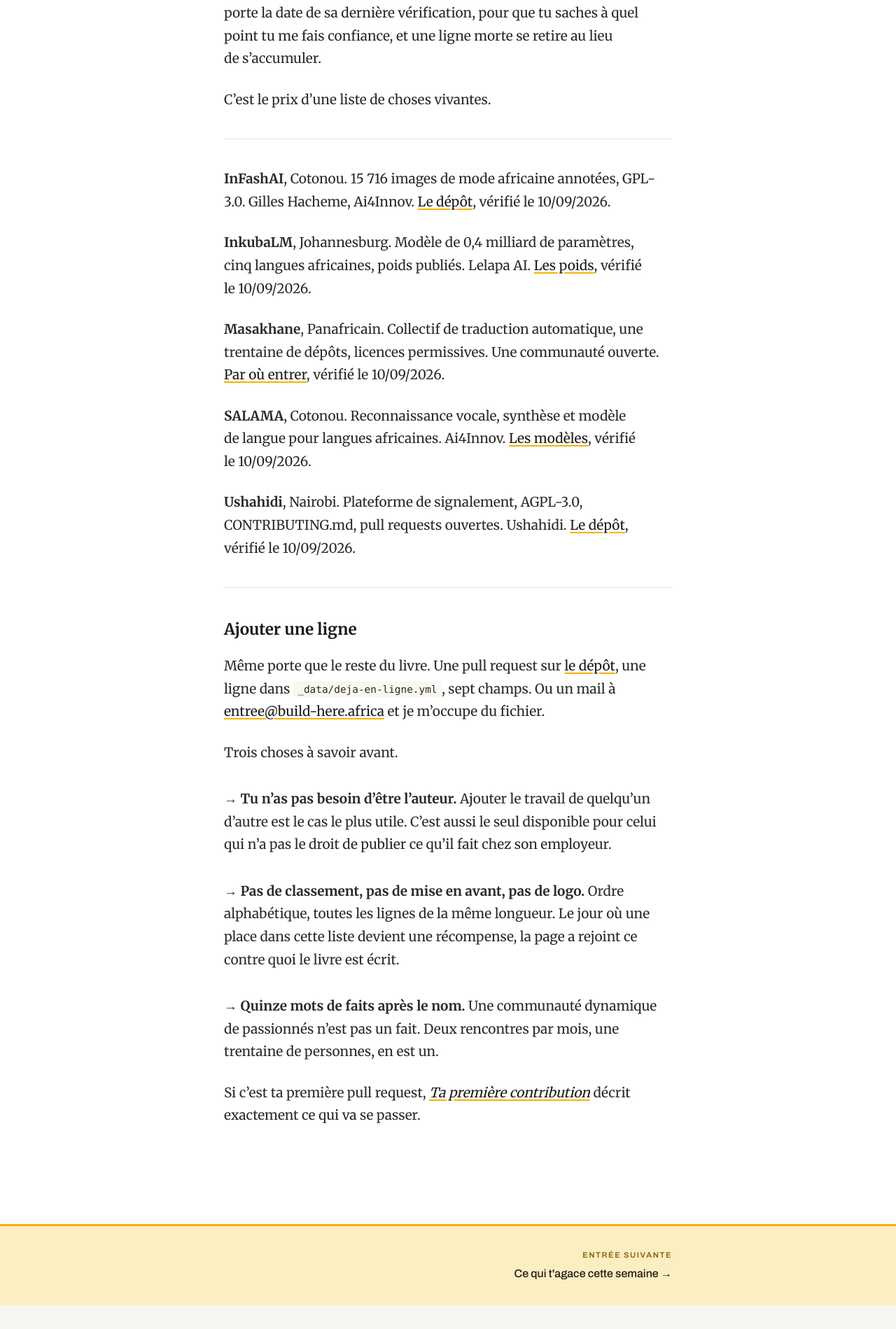
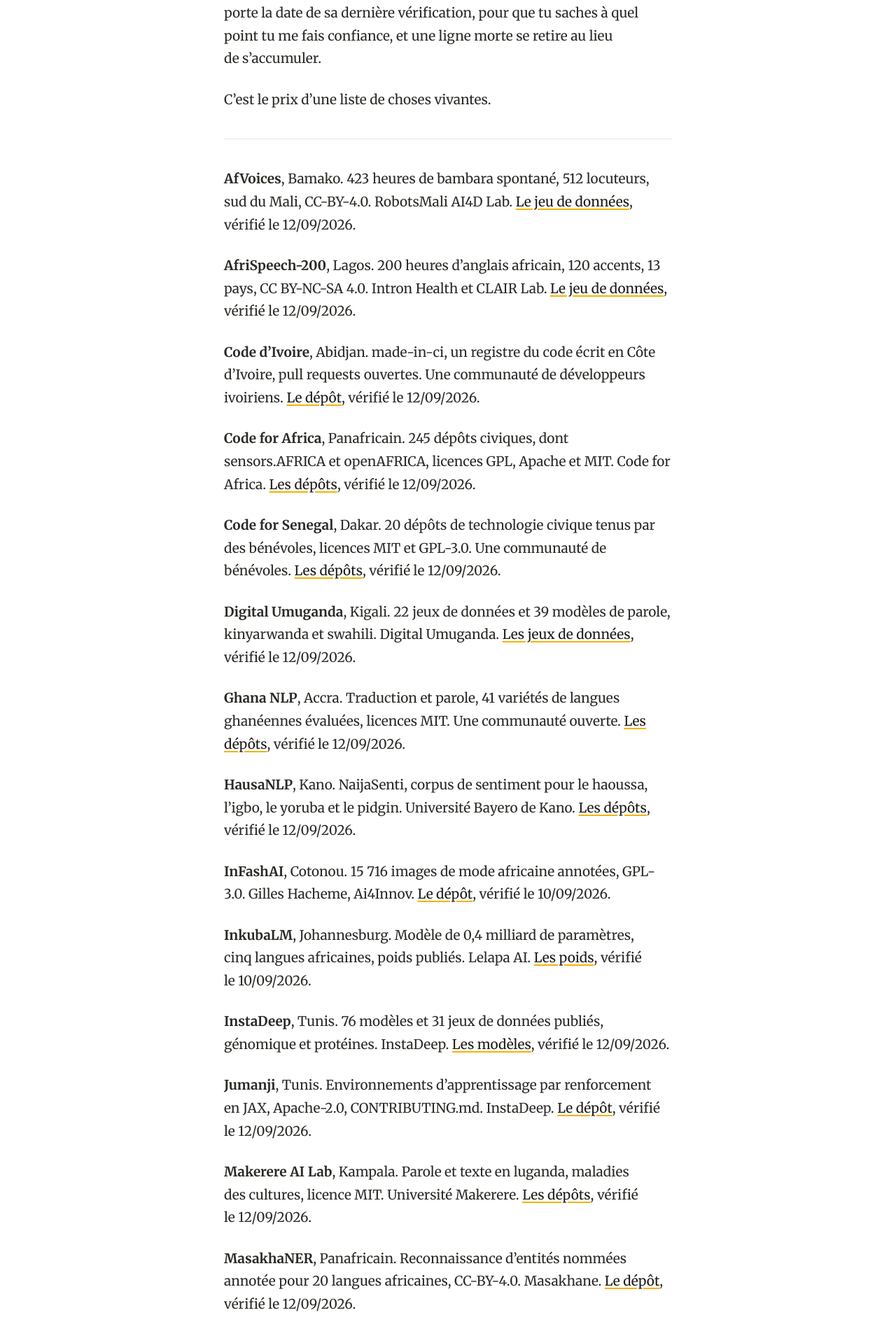
Before and after one commit to luuuc/build-here-book, a Jekyll site: the page built from _chapters/a4-deja-en-ligne.md, in a window 1280 px wide. Shown: the part 1617-3516 px from the top of the page at 70% size. Built offline with Jekyll 4.4.1, drawn with Linux system fonts in a browser that asks for light colours; some of the changed text lies outside the part shown.

Commit message:
docs(chapters): Déjà en ligne passe de cinq à vingt portes
Quinze dépôts, jeux de données et modèles ouverts, de Bamako à Kampala.
Chaque lien a été ouvert et vérifié le jour de l'ajout.

La règle d'admission ne bouge pas. Un inconnu peut en faire quelque chose
ce soir, sans permission et sans introduction.

```diff
--- a/_data/deja-en-ligne.yml
+++ b/_data/deja-en-ligne.yml
@@ -57,6 +57,126 @@
   lien: https://github.com/ushahidi/platform
   verifie: 2026-09-10
 
+- nom: AfriSpeech-200
+  lieu: Lagos
+  fait: "200 heures d'anglais africain, 120 accents, 13 pays, CC BY-NC-SA 4.0"
+  par: Intron Health et CLAIR Lab
+  porte: Le jeu de données
+  lien: https://huggingface.co/datasets/intronhealth/afrispeech-200
+  verifie: 2026-09-12
+
+- nom: AfVoices
+  lieu: Bamako
+  fait: "423 heures de bambara spontané, 512 locuteurs, sud du Mali, CC-BY-4.0"
+  par: RobotsMali AI4D Lab
+  porte: Le jeu de données
+  lien: https://huggingface.co/datasets/RobotsMali/afvoices
+  verifie: 2026-09-12
+
+- nom: Code d'Ivoire
+  lieu: Abidjan
+  fait: "made-in-ci, un registre du code écrit en Côte d'Ivoire, pull requests ouvertes"
+  par: Une communauté de développeurs ivoiriens
+  porte: Le dépôt
+  lien: https://github.com/codedivoire/made-in-ci
+  verifie: 2026-09-12
+
+- nom: Code for Africa
+  lieu: Panafricain
+  fait: "245 dépôts civiques, dont sensors.AFRICA et openAFRICA, licences GPL, Apache et MIT"
+  par: Code for Africa
+  porte: Les dépôts
+  lien: https://github.com/CodeForAfrica
+  verifie: 2026-09-12
+
+- nom: Code for Senegal
+  lieu: Dakar
+  fait: "20 dépôts de technologie civique tenus par des bénévoles, licences MIT et GPL-3.0"
+  par: Une communauté de bénévoles
+  porte: Les dépôts
+  lien: https://github.com/Code-for-Senegal
+  verifie: 2026-09-12
+
+- nom: Digital Umuganda
+  lieu: Kigali
+  fait: "22 jeux de données et 39 modèles de parole, kinyarwanda et swahili"
+  par: Digital Umuganda
+  porte: Les jeux de données
+  lien: https://huggingface.co/DigitalUmuganda
+  verifie: 2026-09-12
+
+- nom: Ghana NLP
+  lieu: Accra
+  fait: "Traduction et parole, 41 variétés de langues ghanéennes évaluées, licences MIT"
+  par: Une communauté ouverte
+  porte: Les dépôts
+  lien: https://github.com/GhanaNLP
+  verifie: 2026-09-12
+
+- nom: HausaNLP
+  lieu: Kano
+  fait: "NaijaSenti, corpus de sentiment pour le haoussa, l'igbo, le yoruba et le pidgin"
+  par: Université Bayero de Kano
+  porte: Les dépôts
+  lien: https://github.com/hausanlp
+  verifie: 2026-09-12
+
+- nom: InstaDeep
+  lieu: Tunis
+  fait: "76 modèles et 31 jeux de données publiés, génomique et protéines"
+  par: InstaDeep
+  porte: Les modèles
+  lien: https://huggingface.co/InstaDeepAI
+  verifie: 2026-09-12
+
+- nom: Jumanji
+  lieu: Tunis
+  fait: "Environnements d'apprentissage par renforcement en JAX, Apache-2.0, CONTRIBUTING.md"
+  par: InstaDeep
+  porte: Le dépôt
+  lien: https://github.com/instadeepai/jumanji
+  verifie: 2026-09-12
+
+- nom: Makerere AI Lab
+  lieu: Kampala
+  fait: "Parole et texte en luganda, maladies des cultures, licence MIT"
+  par: Université Makerere
+  porte: Les dépôts
+  lien: https://github.com/AI-Lab-Makerere
+  verifie: 2026-09-12
+
+- nom: MasakhaNER
+  lieu: Panafricain
+  fait: "Reconnaissance d'entités nommées annotée pour 20 langues africaines, CC-BY-4.0"
+  par: Masakhane
+  porte: Le dépôt
+  lien: https://github.com/masakhane-io/masakhane-ner
+  verifie: 2026-09-12
+
+- nom: Mbaza NLP
+  lieu: Kigali
+  fait: "Reconnaissance vocale, synthèse et traduction kinyarwanda, modèles et données publiés"
+  par: Mbaza NLP
+  porte: Les modèles
+  lien: https://huggingface.co/mbazaNLP
+  verifie: 2026-09-12
+
+- nom: Sunbird AI
+  lieu: Kampala
+  fait: "Modèles de parole et de langue couvrant jusqu'à 67 langues africaines"
+  par: Sunbird AI
+  porte: Les modèles
+  lien: https://huggingface.co/Sunbird
+  verifie: 2026-09-12
+
+- nom: Zindi
+  lieu: Panafricain
+  fait: "Compétitions de science des données, profil gratuit, défis ouverts sans introduction"
+  par: Zindi
+  porte: Les défis
+  lien: https://zindi.world/
+  verifie: 2026-09-12
+
 # En attente d'une porte publique. Vérifié le 2026-09-10, aucun lien trouvé.
 # La ligne entre le jour où quelqu'un donne une adresse qu'un inconnu peut ouvrir.
 #
```
